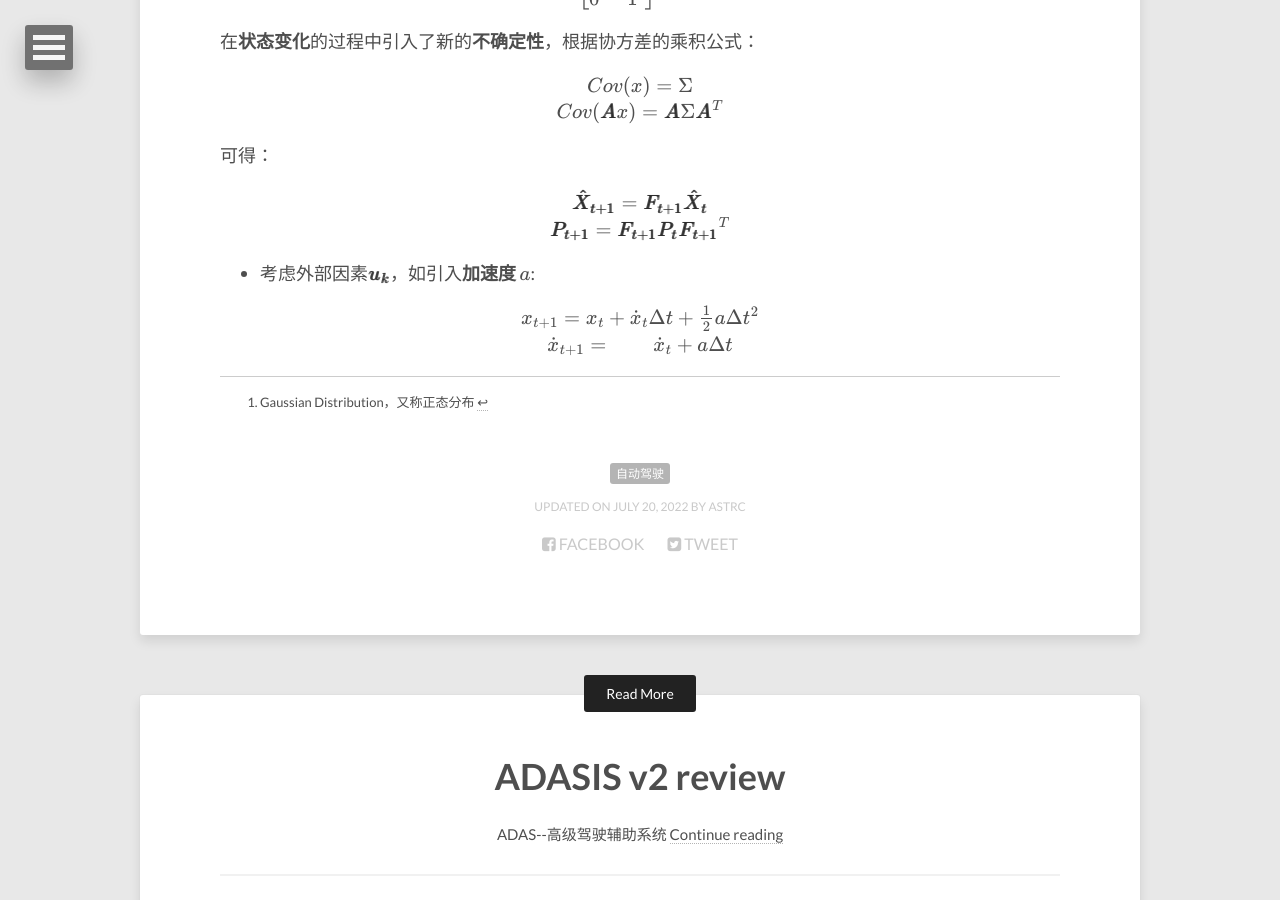
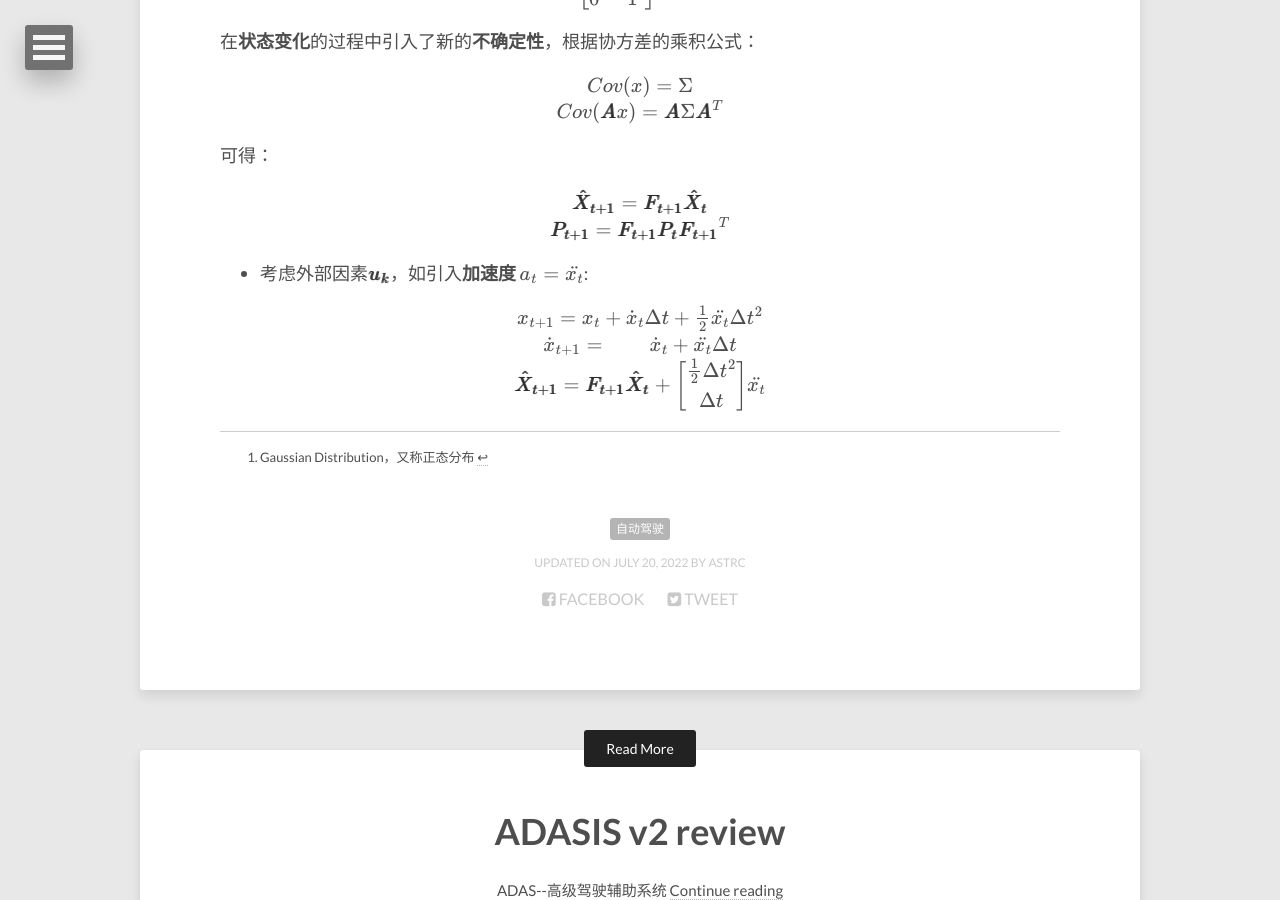
Before and after one commit to lucameng/lucameng.github.io, a Jekyll site: the page built from _posts/2022-07-20-Kalman-Filter.md, in a window 1280 px wide and 900 px high, scrolled down 3562 px. Built offline with Jekyll 4.4.1, drawn with Linux system fonts in a browser that asks for light colours; formulas are drawn with MathJax 3.

Commit message:
update KF

```diff
--- a/_posts/2022-07-20-Kalman-Filter.md
+++ b/_posts/2022-07-20-Kalman-Filter.md
@@ -216,17 +216,24 @@ $
 $
 </center>
 
-- 考虑外部因素$$ \pmb{u_k} $$，如引入**加速度** $$a$$:
+- 考虑外部因素$$ \pmb{u_k} $$，如引入**加速度** $$a_t = \ddot{x_t}$$:
 
 <center>
 $
-x_{t+1}=x_{t}+ \dot{x}_{t}\Delta t + \frac{1}{2} a \Delta t^2
+x_{t+1}=x_{t}+ \dot{x}_{t}\Delta t + \frac{1}{2} \ddot{x_t} \Delta t^2
 $
 </center>
 
 <center>
 $
-\dot{x}_{t+1}=\qquad \dot{x}_{t} + a \Delta t
+\dot{x}_{t+1}=\qquad \dot{x}_{t} + \ddot{x_t} \Delta t
+$
+</center>
+
+<center>
+$
+\pmb{\hat{X}_{t+1}} = \pmb{F_{t+1}} \pmb{\hat{X}_{t}} + \begin{bmatrix} \frac{1}{2} \Delta t^2\\
+          \Delta t \end{bmatrix} \ddot{x_t}
 $
 </center>
 
```
